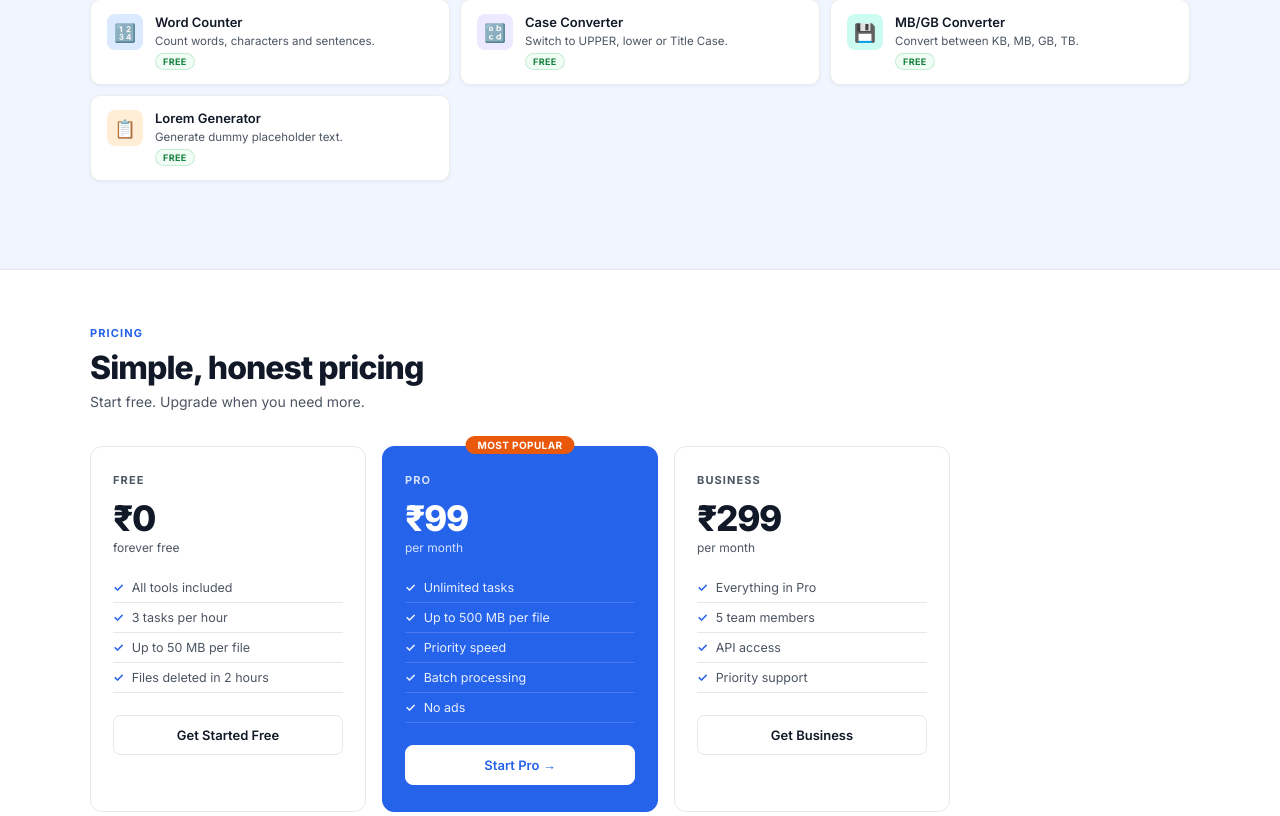
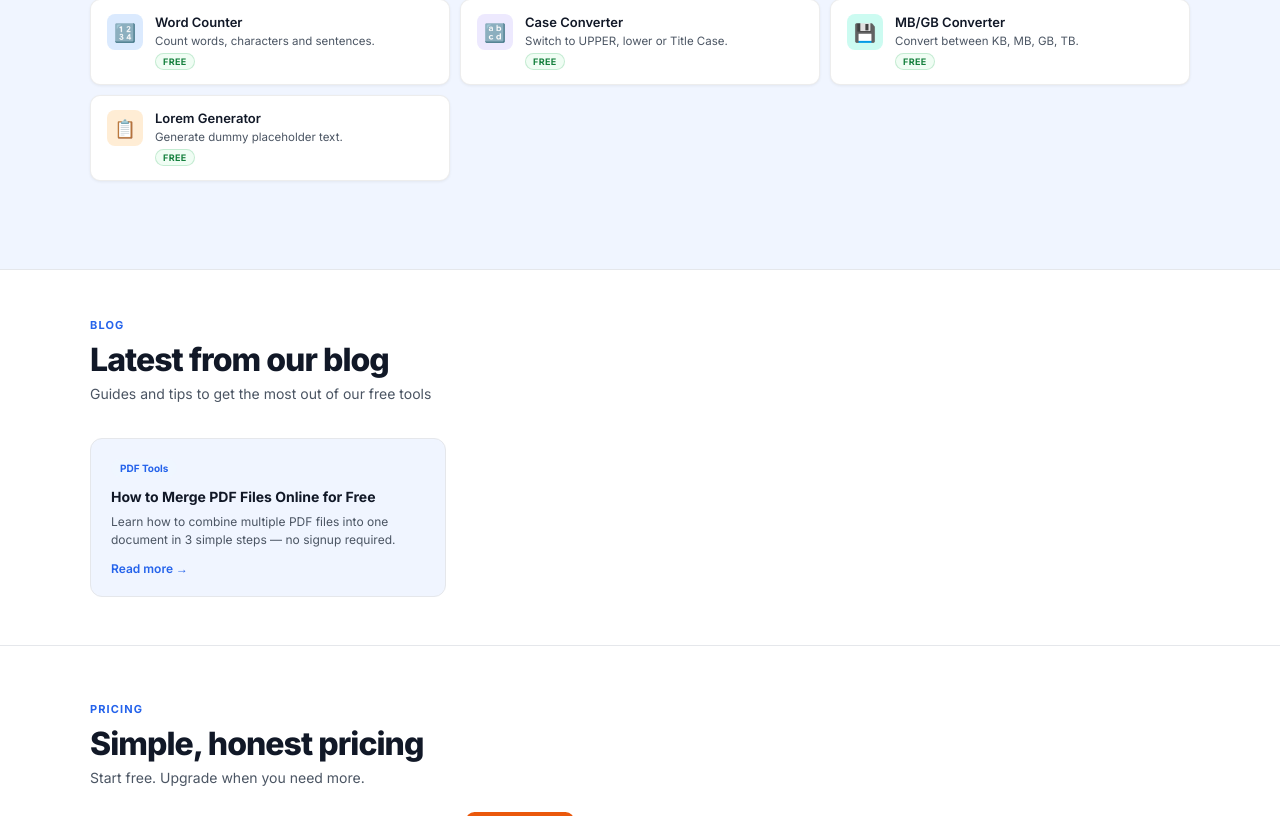
Before and after one commit to Ekramul36/ektools, a Flask app: page / in a window 1280 px wide. Shown: the part 2646-3462 px from the top of the page. Run offline with Flask 3, Linux system fonts and the light colour scheme; some libraries are stand-ins or nearby versions.

Commit message:
Add blog link to homepage nav, footer, and blog preview section

```diff
--- a/templates/index.html
+++ b/templates/index.html
@@ -126,6 +126,15 @@ footer{background:#1F2937;padding:36px 20px 20px}
 .f-bottom{border-top:1px solid rgba(255,255,255,.08);padding-top:16px;display:flex;justify-content:space-between;flex-wrap:wrap;gap:8px;color:rgba(255,255,255,.4);font-size:11px;}
 .search-grid{display:grid;grid-template-columns:repeat(3,1fr);gap:10px}
 .bn{background:#EDE9FE;color:#6D28D9;border-color:rgba(124,58,237,.2)}
+.blog-section{background:var(--white);padding:48px 20px;border-top:1px solid var(--border)}
+.blog-inner{max-width:1100px;margin:0 auto}
+.blog-grid{display:grid;grid-template-columns:repeat(3,1fr);gap:16px}
+.blog-card{background:var(--cream);border:1px solid var(--border);border-radius:12px;padding:20px;text-decoration:none;color:inherit;transition:all .15s;display:flex;flex-direction:column;}
+.blog-card:hover{border-color:var(--blue);box-shadow:0 4px 12px rgba(37,99,235,.1);transform:translateY(-2px)}
+.blog-tag{display:inline-block;background:var(--blue-lt);color:var(--blue);font-size:10px;font-weight:700;padding:3px 9px;border-radius:20px;margin-bottom:10px;width:fit-content}
+.blog-card h3{font-size:14px;font-weight:700;margin-bottom:6px;line-height:1.4}
+.blog-card p{font-size:12px;color:var(--gray);line-height:1.5}
+.blog-readmore{margin-top:12px;font-size:12px;font-weight:600;color:var(--blue)}
 @media(max-width:900px){
   .cat-grid,.search-grid{grid-template-columns:repeat(2,1fr)}
   .pricing-grid{grid-template-columns:1fr}
@@ -133,6 +142,7 @@ footer{background:#1F2937;padding:36px 20px 20px}
   .nav-menu{display:none}
   .nav-menu.show{display:flex;flex-direction:column;position:absolute;top:54px;left:0;right:0;background:white;border-bottom:1px solid var(--border);padding:8px;z-index:300}
   .hamburger{display:block}
+  .blog-grid{grid-template-columns:1fr}
 }
 @media(max-width:560px){
   .cat-grid,.search-grid{grid-template-columns:1fr}
@@ -169,6 +179,7 @@ footer{background:#1F2937;padding:36px 20px 20px}
       <li><a href="/remove-background">BG Remover</a></li>
       <li><a href="/ocr">Image to Text</a></li>
       <li><a href="/invoice-generator">Invoice</a></li>
+      <li><a href="/blog">Blog</a></li>
       <li><a href="/about">About</a></li>
     </ul>
     <div class="nav-right">
@@ -487,6 +498,23 @@ footer{background:#1F2937;padding:36px 20px 20px}
   </div>
 </main>
 
+<!-- BLOG PREVIEW -->
+<section class="blog-section" aria-labelledby="blog-title">
+  <div class="blog-inner">
+    <div class="sec-label">Blog</div>
+    <h2 class="sec-title" id="blog-title">Latest from our blog</h2>
+    <p class="sec-sub">Guides and tips to get the most out of our free tools</p>
+    <div class="blog-grid">
+      <a class="blog-card" href="/blog/merge-pdf-files-online">
+        <span class="blog-tag">PDF Tools</span>
+        <h3>How to Merge PDF Files Online for Free</h3>
+        <p>Learn how to combine multiple PDF files into one document in 3 simple steps — no signup required.</p>
+        <span class="blog-readmore">Read more →</span>
+      </a>
+    </div>
+  </div>
+</section>
+
 <!-- PRICING -->
 <section class="pricing-section" id="pricing" aria-labelledby="pricing-title">
   <div class="pricing-inner">
@@ -574,6 +602,7 @@ footer{background:#1F2937;padding:36px 20px 20px}
         <h4>Company</h4>
         <ul>
           <li><a href="/about">About</a></li>
+          <li><a href="/blog">Blog</a></li>
           <li><a href="/privacy">Privacy Policy</a></li>
           <li><a href="/terms">Terms of Use</a></li>
           <li><a href="/contact">Contact</a></li>
```
